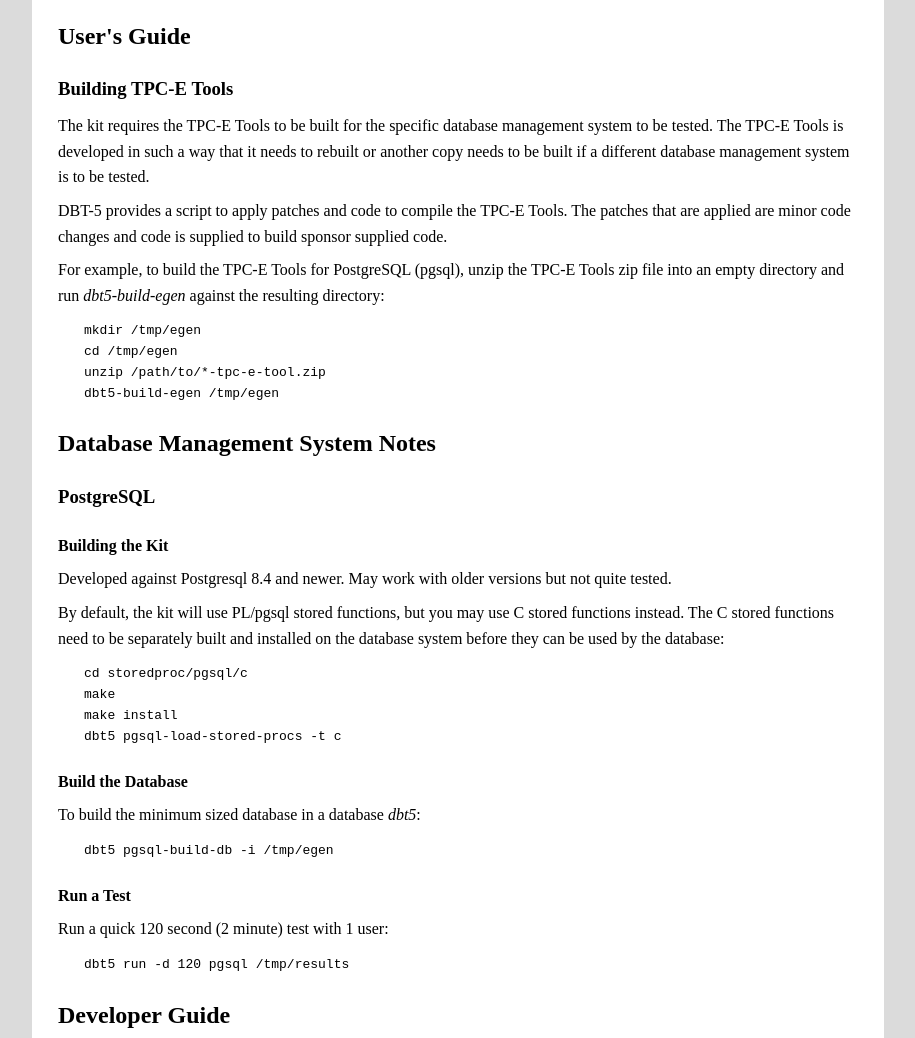
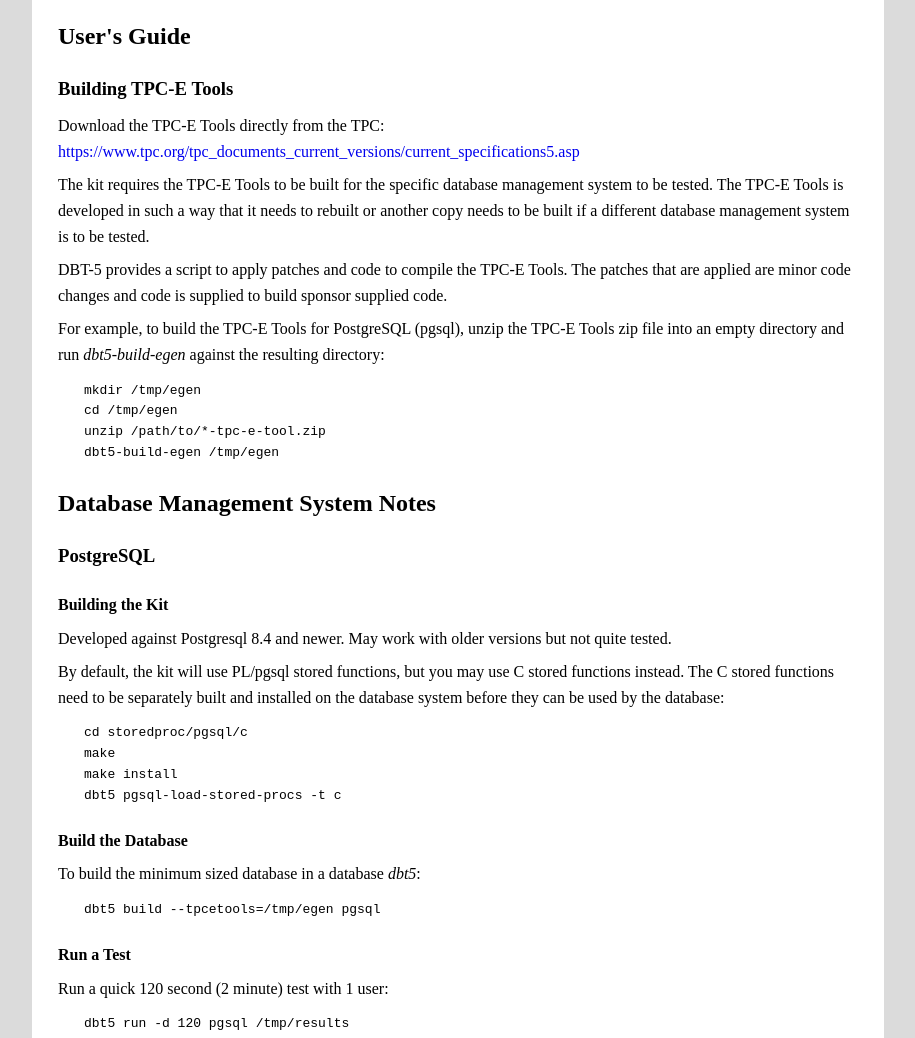
Before and after one commit to osdldbt/dbt5, a plain HTML site: page doc/index.html in a window 1280 px wide. Shown: the part 1641-2679 px from the top of the page, without its empty margins (182-1097 px from the left). Drawn offline with Linux system fonts and the light colour scheme.

Commit message:
Updated with v0.5.2

```diff
--- a/doc/index.html
+++ b/doc/index.html
@@ -722,6 +722,8 @@ to the kit.)</p></li>
 <h2><a class="toc-backref" href="#toc-entry-8" role="doc-backlink">User's Guide</a></h2>
 <section id="building-tpc-e-tools">
 <h3><a class="toc-backref" href="#toc-entry-9" role="doc-backlink">Building TPC-E Tools</a></h3>
+<p>Download the TPC-E Tools directly from the TPC:
+<a class="reference external" href="https://www.tpc.org/tpc_documents_current_versions/current_specifications5.asp">https://www.tpc.org/tpc_documents_current_versions/current_specifications5.asp</a></p>
 <p>The kit requires the TPC-E Tools to be built for the specific database
 management system to be tested.  The TPC-E Tools is developed in such a way
 that it needs to rebuilt or another copy needs to be built if a different
@@ -757,7 +759,7 @@ dbt5 pgsql-load-stored-procs -t c</pre>
 <section id="build-the-database">
 <h4><a class="toc-backref" href="#toc-entry-13" role="doc-backlink">Build the Database</a></h4>
 <p>To build the minimum sized database in a database <cite>dbt5</cite>:</p>
-<pre class="literal-block">dbt5 pgsql-build-db -i /tmp/egen</pre>
+<pre class="literal-block">dbt5 build --tpcetools=/tmp/egen pgsql</pre>
 </section>
 <section id="run-a-test">
 <h4><a class="toc-backref" href="#toc-entry-14" role="doc-backlink">Run a Test</a></h4>
```
